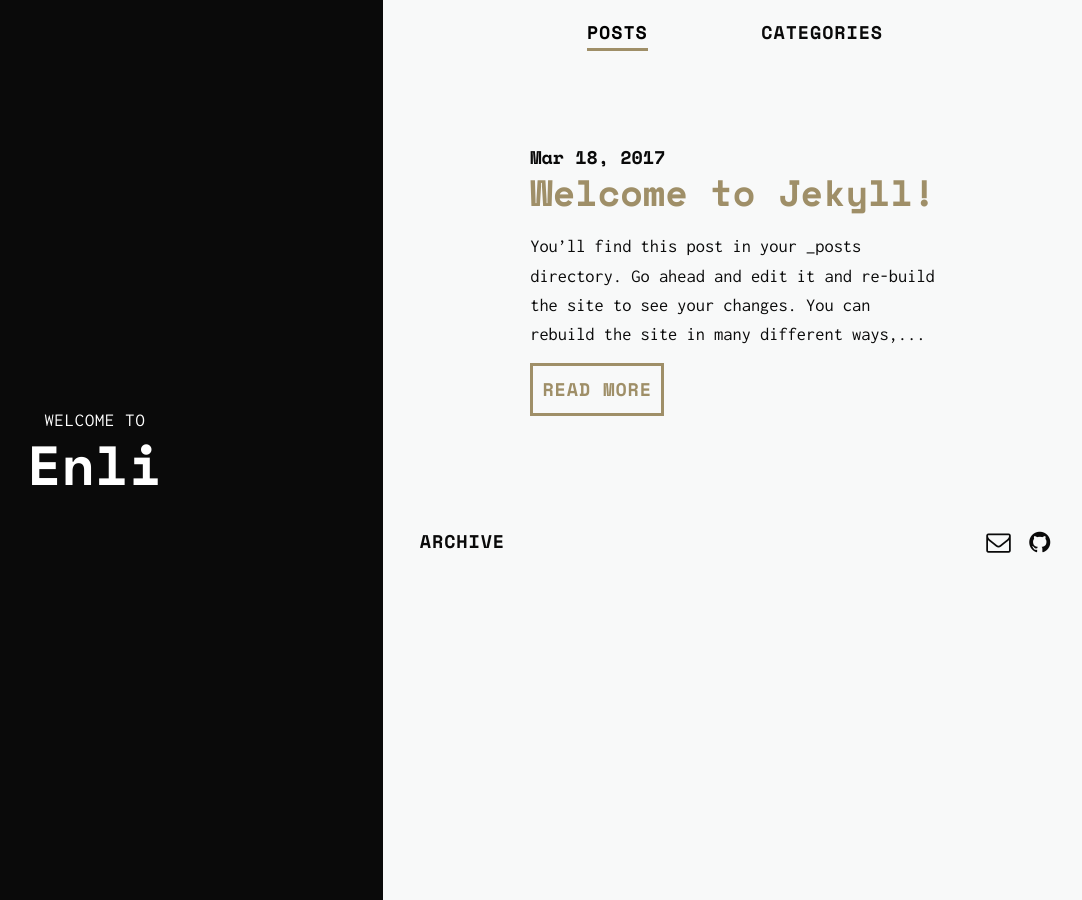
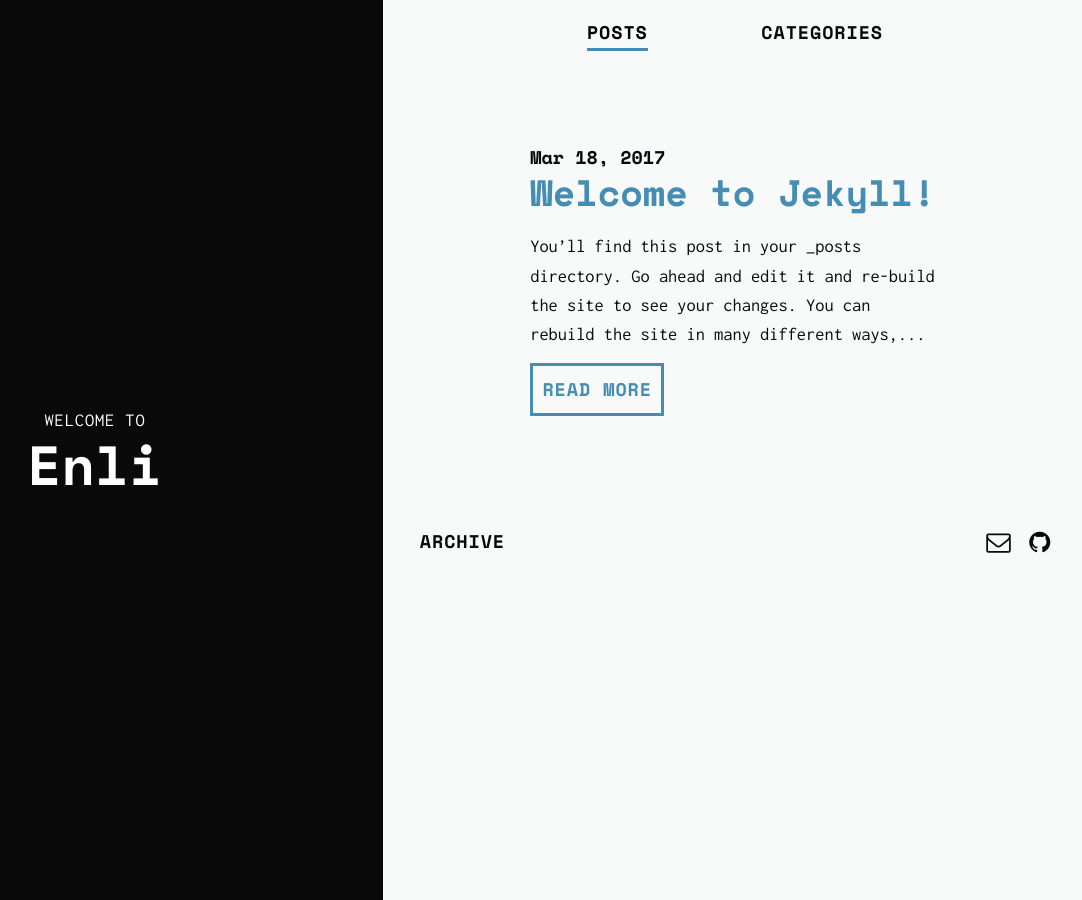
Before and after one commit to mmrko/enli.fi, a Jekyll site: the page built from site/index.html, in a window 1280 px wide. Shown: the whole page, without its empty margins (193-1275 px from the left). Built offline with Jekyll 4.4.1, drawn with Linux system fonts in a browser that asks for light colours; nearby versions of some CDN libraries; the list of posts is cut into pages by our own code.

```diff
--- a/site/_sass/_base.scss
+++ b/site/_sass/_base.scss
@@ -5,7 +5,7 @@
 $font-body: 'Inconsolata', monospace;
 $font-post: 'Lora', serif;
 
-$color-alpha: #9f8f68;
+$color-alpha: #458DB3;
 $color-alpha--light: #f5f3ef;
 
 $color-black: #0a0a0a;
```
Also changed, not shown: package.json (+4 -4 lines).
